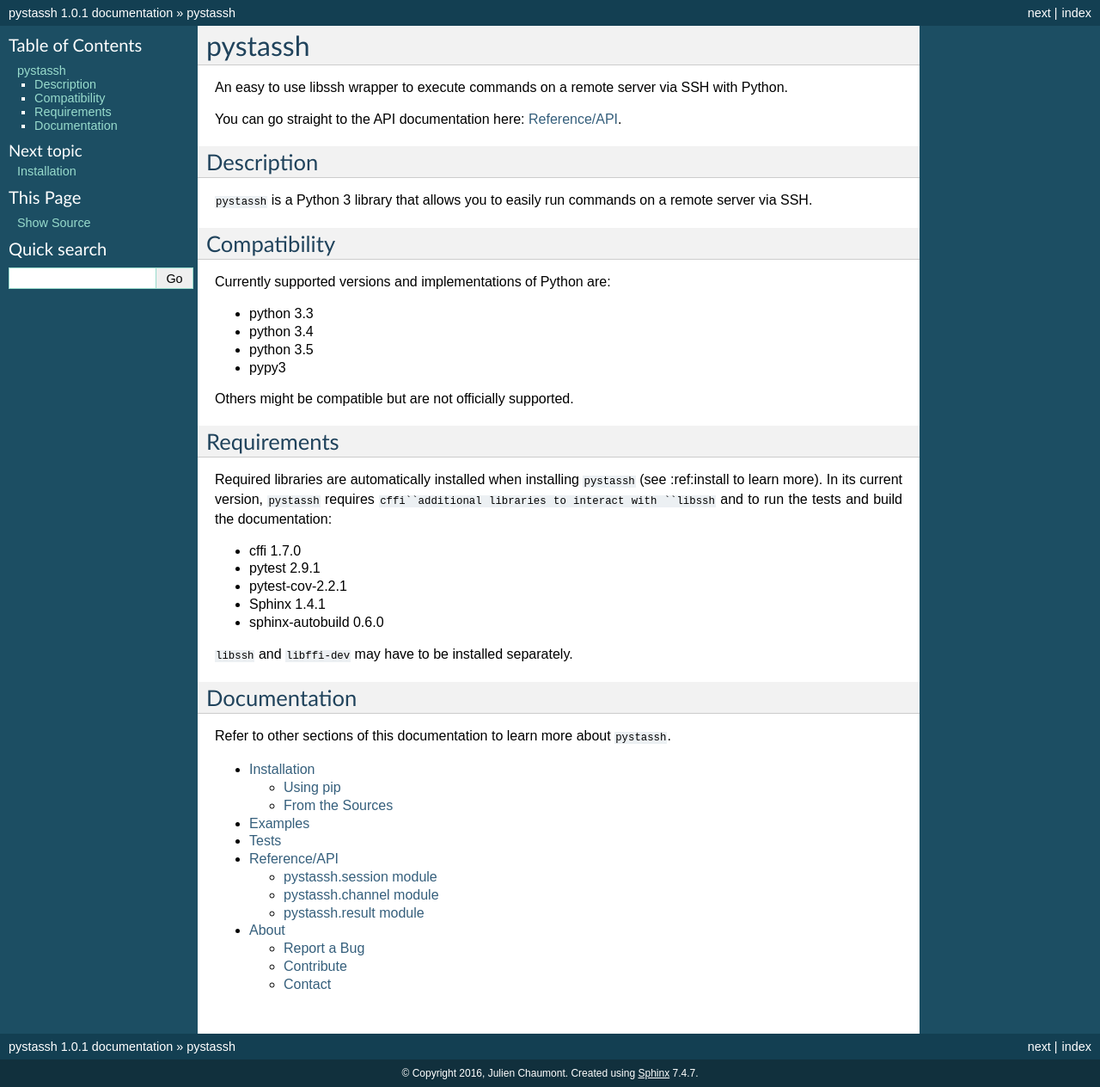
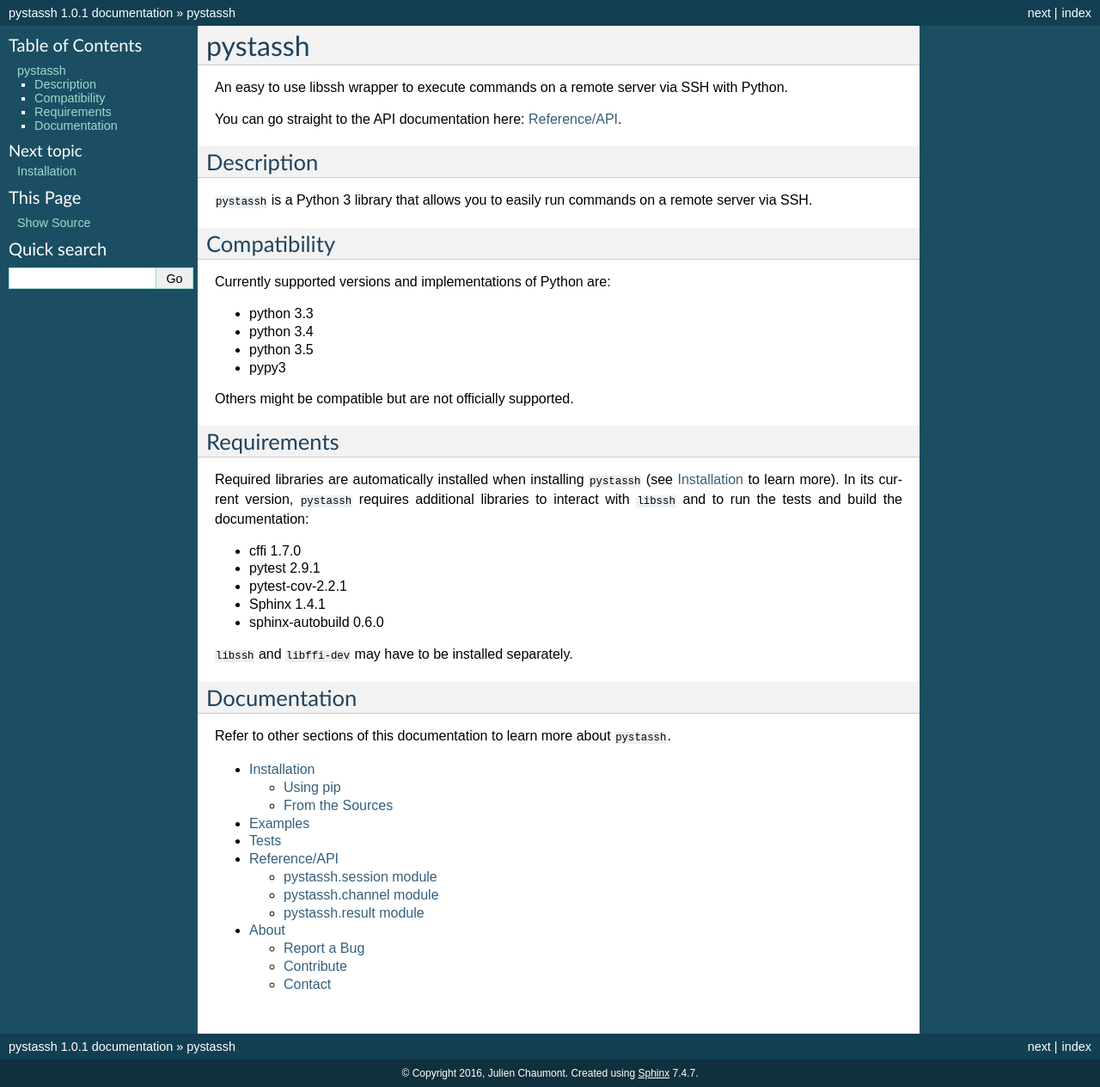
Before and after one commit to julienc91/pystassh, a Sphinx documentation site: the page built from docs/index.rst, in a window 1280 px wide. Shown: the whole page at 86% size. Built offline with Sphinx 7.4.7, drawn with Linux system fonts in a browser that asks for light colours.

Commit message:
corrections in the documentation

```diff
--- a/docs/index.rst
+++ b/docs/index.rst
@@ -33,8 +33,8 @@
 Requirements
 ============
 
-Required libraries are automatically installed when installing ``pystassh`` (see :ref:install to learn more).
-In its current version, ``pystassh`` requires ``cffi``additional libraries to interact with ``libssh`` and to run the tests and build the documentation:
+Required libraries are automatically installed when installing ``pystassh`` (see :ref:`install` to learn more).
+In its current version, ``pystassh`` requires additional libraries to interact with ``libssh`` and to run the tests and build the documentation:
 
 * cffi 1.7.0
 * pytest 2.9.1
--- a/docs/installation.rst
+++ b/docs/installation.rst
@@ -1,3 +1,5 @@
+.. _install:
+
 ============
 Installation
 ============
```
